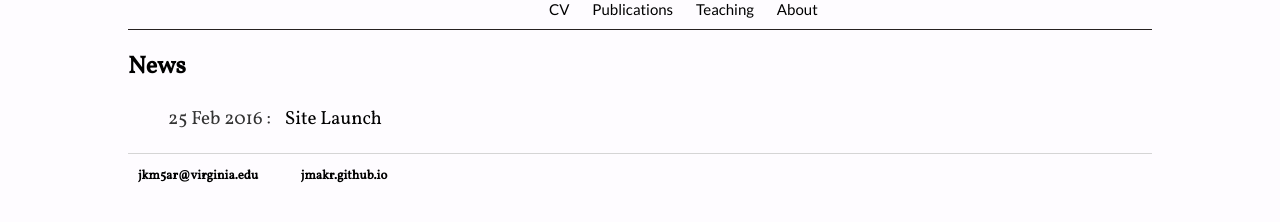
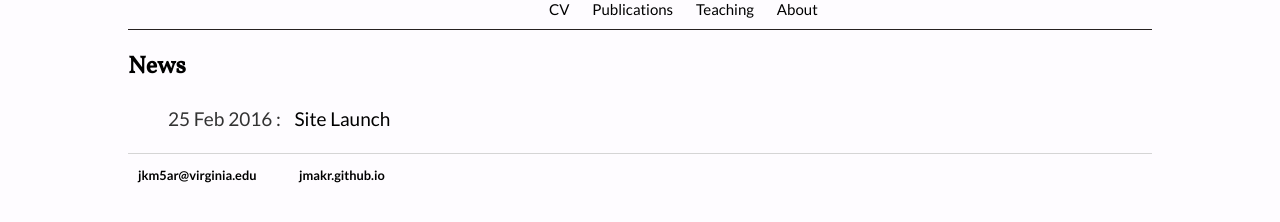
Before and after one commit to jmakr/jmakr.github.io, a Jekyll site: the page built from news/index.html, in a window 1280 px wide. Shown: the part 252-474 px from the top of the page. Built offline with Jekyll 4.4.1, drawn with Linux system fonts in a browser that asks for light colours.

Commit message:
Update main.css

```diff
--- a/css/main.css
+++ b/css/main.css
@@ -179,7 +179,7 @@ footer {
 
 }
 nav ul, footer ul {
-    font-family: 'Vollkorn', serif;
+    font-family: "Lato", sans-serif;
     padding: 0px;
     list-style: none;
     font-weight: bold;
@@ -195,7 +195,7 @@ nav ul li, footer ul li {
 ul.posts {
     font-size: 1.19em;
     line-height: 1.6em;
-    font-family: 'Vollkorn', serif;
+    font-family: "Lato", sans-serif;
     color: #333;
 
 }
@@ -204,7 +204,7 @@ ul.posts li {
     list-style: none;
     font-size: 1em;
     line-height: 1.6em;
-    font-family: 'Vollkorn', serif;
+    font-family: "Lato", sans-serif;
 
     color: #333;
 }
```
